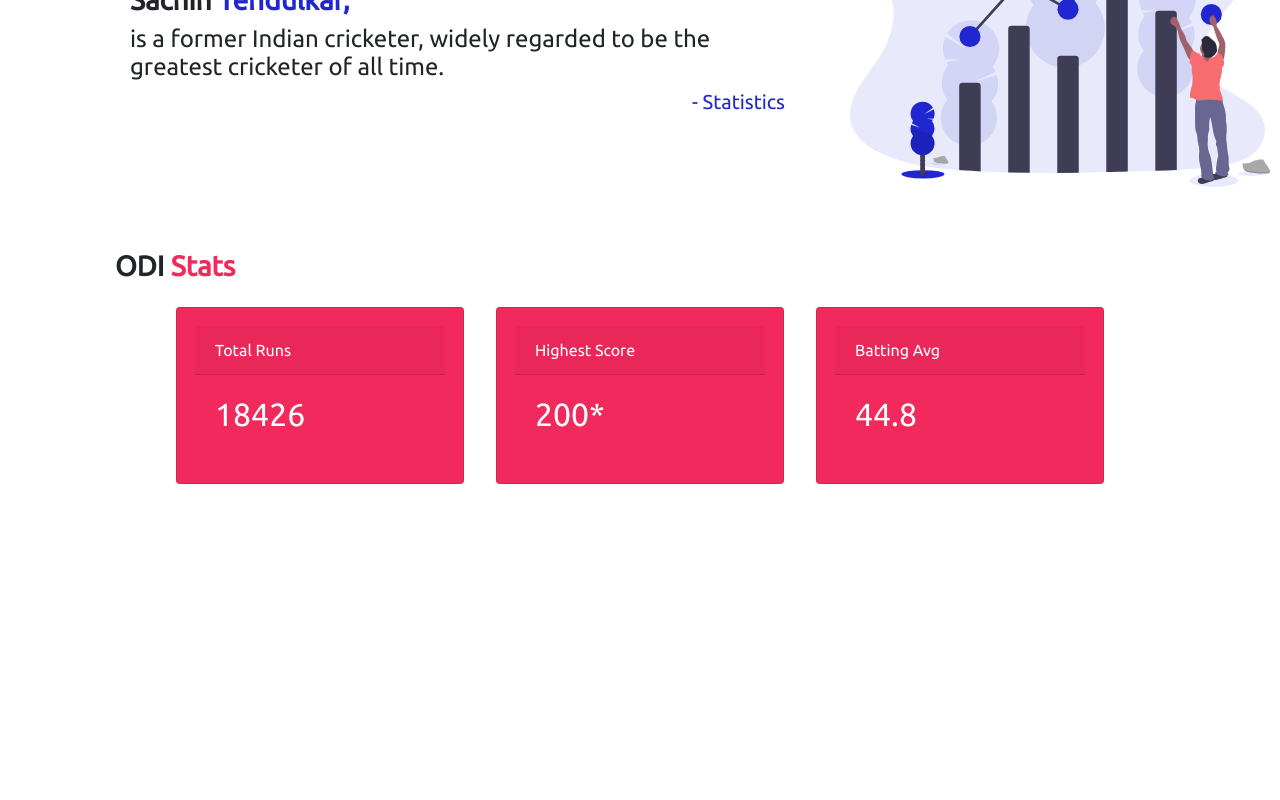
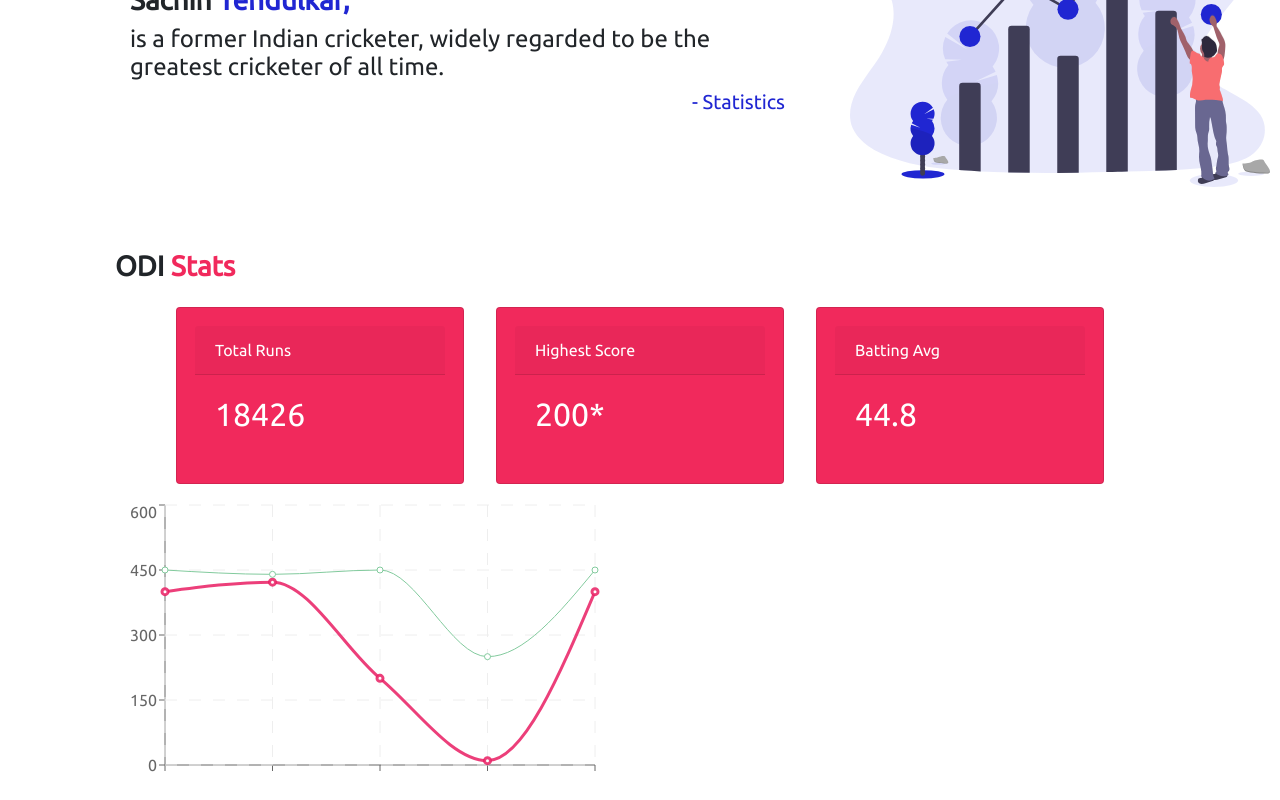
Before and after one commit to sanyamdogra/srt-analysis, a React (Create React App) app: page / in a window 1280 px wide. Shown: the part 268-1068 px from the top of the page. Before the commit the page ends 877 px from the top, so only its background shows below. Built offline with nearby package versions, Linux system fonts and the light colour scheme.

Commit message:
Added initial graph

```diff
--- a/package.json
+++ b/package.json
@@ -8,7 +8,8 @@
     "react-bootstrap": "^1.0.0-beta.14",
     "react-dom": "^16.10.2",
     "react-reveal": "^1.2.2",
-    "react-scripts": "3.2.0"
+    "react-scripts": "3.2.0",
+    "recharts": "^1.8.5"
   },
   "scripts": {
     "start": "react-scripts start",
--- a/src/App.css
+++ b/src/App.css
@@ -20,6 +20,3 @@
   font-size: 1.5em;
   text-align: center;
 }
-.App-link {
-  color: #09d3ac;
-}
--- a/src/App.js
+++ b/src/App.js
@@ -5,6 +5,7 @@
 import HeaderNav from "./components/HeaderNav";
 import QuoteBoard from "./components/QuoteBoard";
 import TotalStats from "./components/TotalStats";
+import Analysis from "./components/Analysis";
 
 function App() {
   return (
@@ -13,6 +14,7 @@
       <div className="App">
         <QuoteBoard />
         <TotalStats />
+        <Analysis />
       </div>
     </div>
   );
--- /dev/null
+++ b/src/components/Analysis.js
@@ -0,0 +1,35 @@
+import React, { Component } from "react";
+import { LineChart, XAxis, CartesianGrid, Line, YAxis } from "recharts";
+
+const data = [
+  { uv: "400", pv: "450" },
+  { uv: "422", pv: "440" },
+  { uv: "200", pv: "450" },
+  { uv: "10", pv: "250" },
+  { uv: "400", pv: "450" }
+];
+
+export class Analysis extends Component {
+  render() {
+    return (
+      <div>
+        <LineChart width={500} height={300} data={data}>
+          <XAxis dataKey="name" />
+          <YAxis />
+          <CartesianGrid stroke="#eee" strokeDasharray="12 12" />
+          <Line
+            type="monotone"
+            dataKey="uv"
+            stroke="#e91e63"
+            strokeWidth="3"
+            strokeOpacity="0.85"
+            activeDot={{ r: 8 }}
+          />
+          <Line type="monotone" dataKey="pv" stroke="#82ca9d" />
+        </LineChart>
+      </div>
+    );
+  }
+}
+
+export default Analysis;
```
Also changed, not shown: 1 other file (tests, documents, lock files or other folders).
